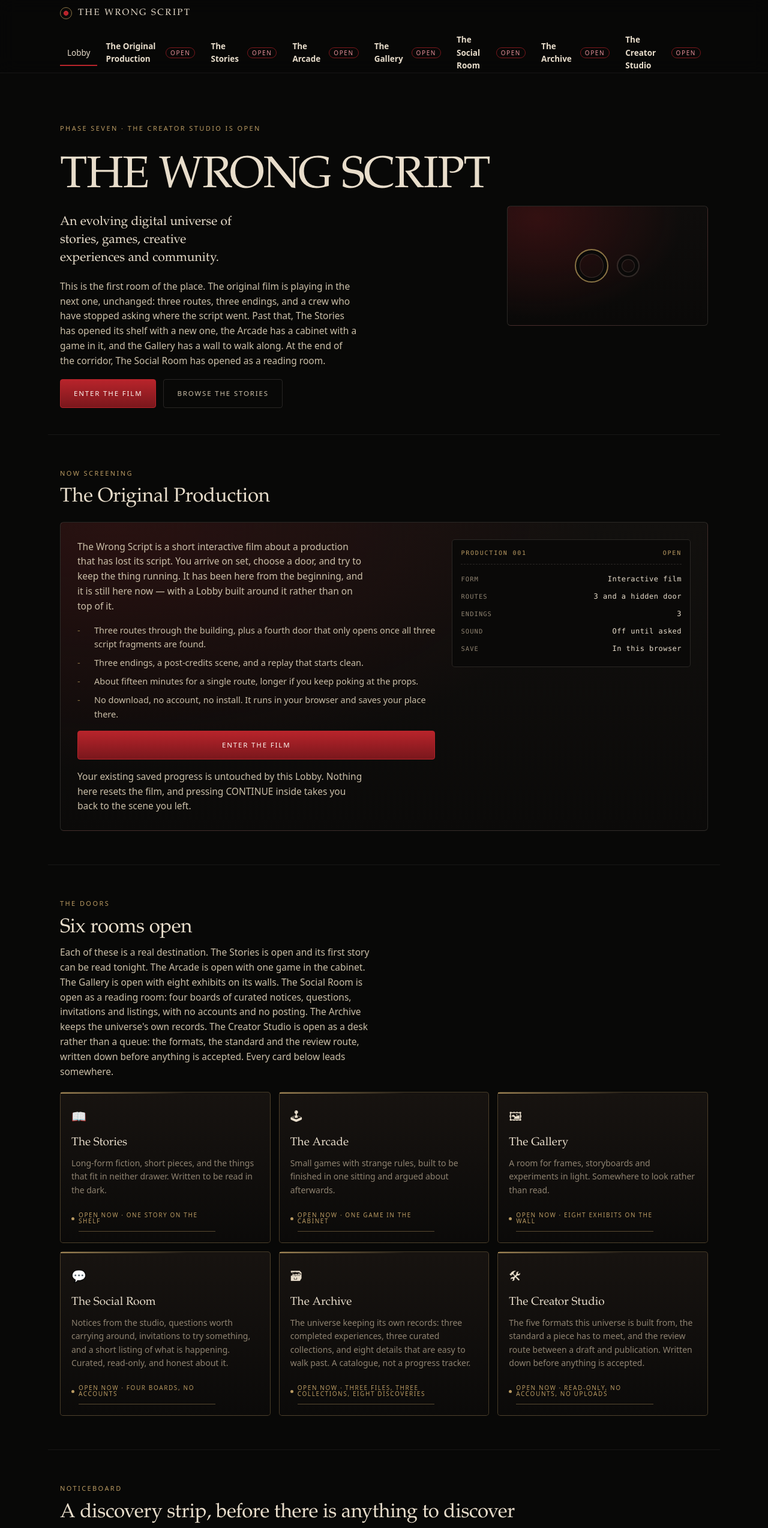
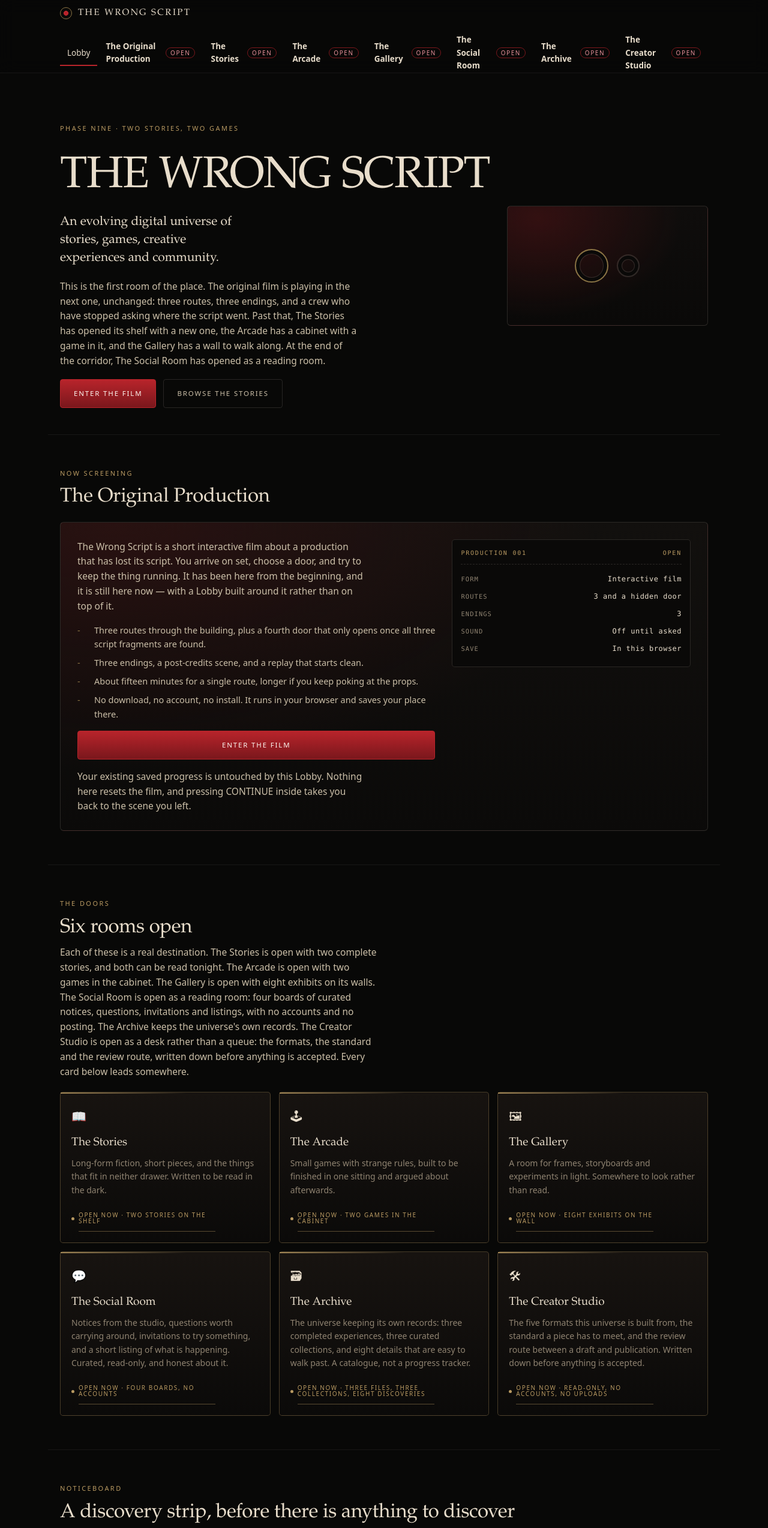
Before and after one commit to Wednesday-Evening/the-wrong-script, a plain HTML site: page index.html in a window 1280 px wide. Shown: the top 2547 px of the page at 60% size. Drawn offline with Linux system fonts and the light colour scheme.

Commit message:
AppJet agent update (2 files)
- Edit stories/index.html
- Edit index.html

```diff
--- a/index.html
+++ b/index.html
@@ -41,7 +41,7 @@
 
   <section class="hero">
     <div class="hero-text">
-      <p class="eyebrow">Phase seven &middot; the creator studio is open</p>
+      <p class="eyebrow">Phase nine &middot; two stories, two games</p>
       <h1>The Wrong Script</h1>
       <p class="identity">An evolving digital universe of stories, games, creative experiences and community.</p>
       <p class="lede">This is the first room of the place. The original film is playing in the next one, unchanged: three routes, three endings, and a crew who have stopped asking where the script went. Past that, The Stories has opened its shelf with a new one, the Arcade has a cabinet with a game in it, and the Gallery has a wall to walk along. At the end of the corridor, The Social Room has opened as a reading room.</p>
@@ -94,7 +94,7 @@
   <section class="section" id="doors">
     <p class="eyebrow">The Doors</p>
     <h2>Six rooms open</h2>
-    <p class="intro">Each of these is a real destination. The Stories is open and its first story can be read tonight. The Arcade is open with one game in the cabinet. The Gallery is open with eight exhibits on its walls. The Social Room is open as a reading room: four boards of curated notices, questions, invitations and listings, with no accounts and no posting. The Archive keeps the universe's own records. The Creator Studio is open as a desk rather than a queue: the formats, the standard and the review route, written down before anything is accepted. Every card below leads somewhere.</p>
+    <p class="intro">Each of these is a real destination. The Stories is open with two complete stories, and both can be read tonight. The Arcade is open with two games in the cabinet. The Gallery is open with eight exhibits on its walls. The Social Room is open as a reading room: four boards of curated notices, questions, invitations and listings, with no accounts and no posting. The Archive keeps the universe's own records. The Creator Studio is open as a desk rather than a queue: the formats, the standard and the review route, written down before anything is accepted. Every card below leads somewhere.</p>
 
     <div class="grid">
 
@@ -102,14 +102,14 @@
         <div class="glyph" aria-hidden="true">&#128214;</div>
         <h3>The Stories</h3>
         <p>Long-form fiction, short pieces, and the things that fit in neither drawer. Written to be read in the dark.</p>
-        <p class="stat"><a href="stories/">Open now &middot; one story on the shelf</a></p>
+        <p class="stat"><a href="stories/">Open now &middot; two stories on the shelf</a></p>
       </article>
 
       <article class="card is-open" id="arcade">
         <div class="glyph" aria-hidden="true">&#128377;</div>
         <h3>The Arcade</h3>
         <p>Small games with strange rules, built to be finished in one sitting and argued about afterwards.</p>
-        <p class="stat"><a href="arcade/">Open now &middot; one game in the cabinet</a></p>
+        <p class="stat"><a href="arcade/">Open now &middot; two games in the cabinet</a></p>
       </article>
 
       <article class="card is-open" id="gallery">
@@ -180,7 +180,7 @@
   <div class="footer-inner">
     <span class="wordmark">The Wrong Script</span>
     <p>An evolving digital universe of stories, games, creative experiences and community.</p>
-    <p>Phase seven: the Lobby, the original film, The Stories, The Arcade, The Gallery, The Social Room, The Archive and The Creator Studio. No accounts, no tracking, no analytics. Progress in the film, in each story and in each game is stored in this browser only; the Archive and the Creator Studio store nothing at all.</p>
+    <p>Phase nine: the Lobby, the original film, The Stories, The Arcade, The Gallery, The Social Room, The Archive and The Creator Studio. No accounts, no tracking, no analytics. Progress in the film, in each story and in each game is stored in this browser only; the Archive and the Creator Studio store nothing at all.</p>
     <div class="footer-links">
       <a href="film/">The Original Production</a>
       <a href="stories/">The Stories</a>
```
Also changed, not shown: stories/index.html (+4 -4 lines).
